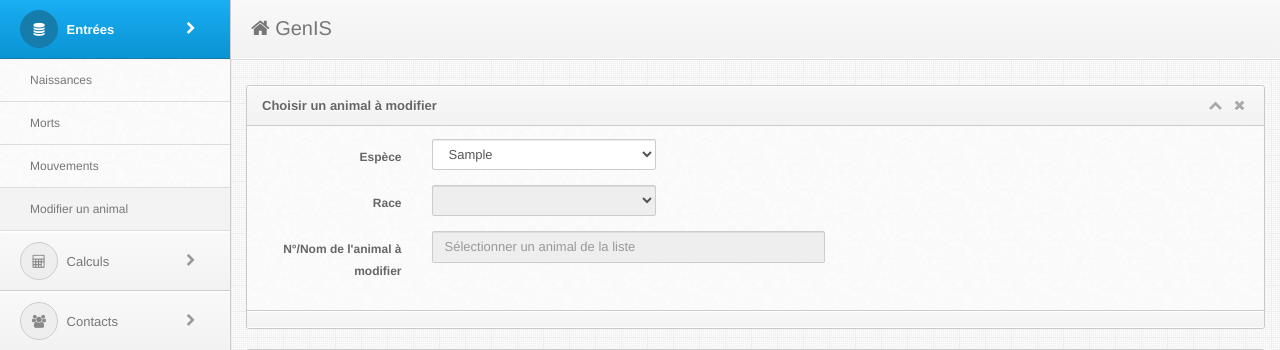
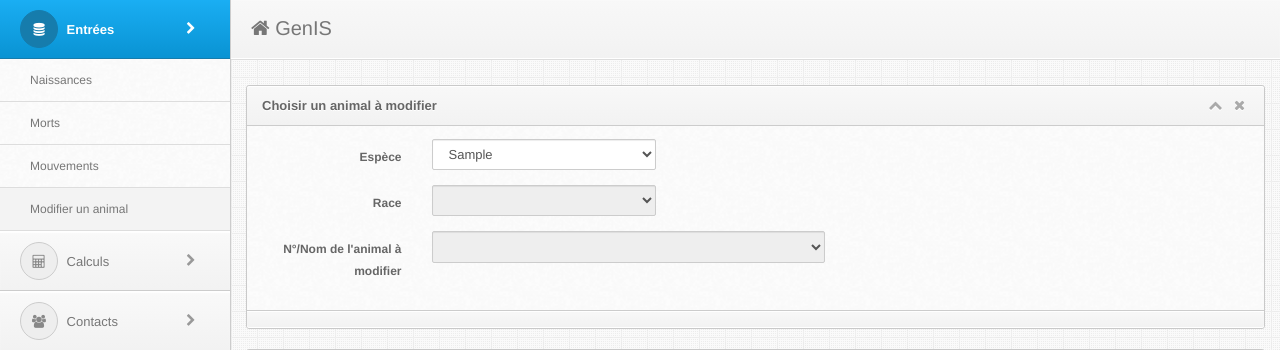
Before and after one commit to cvwill90/GenIS, a PHP site: page /Genis/entrees/modifAnimal.php in a window 1280 px wide. Shown: the part 155-505 px from the top of the page. Run offline with PHP 8.4, Linux system fonts and the light colour scheme; the visitor is signed in with stand-in values (Sample User, id 1); tables that the repository leaves empty or names only in its code hold one stand-in row (values such as "Sample post"); data that the repository does not hold is empty.

Commit message:
Replace ChooseAnimal text field by a select box

```diff
--- a/entrees/modifAnimal.php
+++ b/entrees/modifAnimal.php
@@ -80,7 +80,8 @@
                                 <div class="form-group">
                                     <label class="col-lg-2 control-label" for="chooseAnimal">N°/Nom de l'animal à modifier</label>
                                     <div class="col-lg-5">
-                                        <input class="form-control" placeholder="Sélectionner un animal de la liste" type="text" name="chooseAnimal" id="chooseAnimal" onkeyup="triggerAutocompleteAnimal(event)" onblur="check_if_empty('chooseAnimal', 'IDanimalChoisi')" disabled required>
+                                        <select class="form-control" placeholder="Sélectionner un animal de la liste" name="chooseAnimal" id="chooseAnimal" onblur="check_if_empty('chooseAnimal', 'IDanimalChoisi')" disabled required>
+                                        </select>
                                     </div>
                                 </div>
 
```
